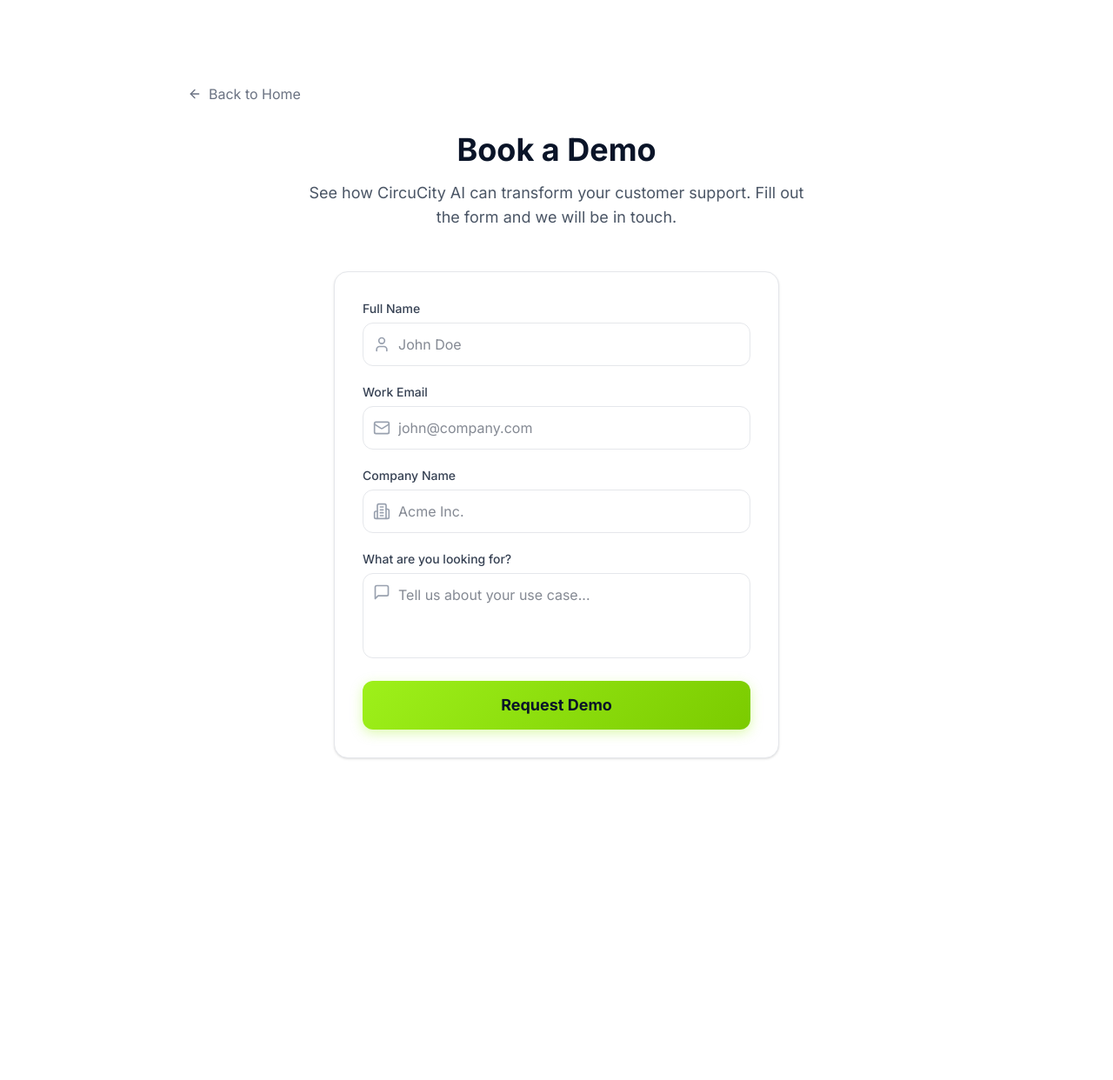
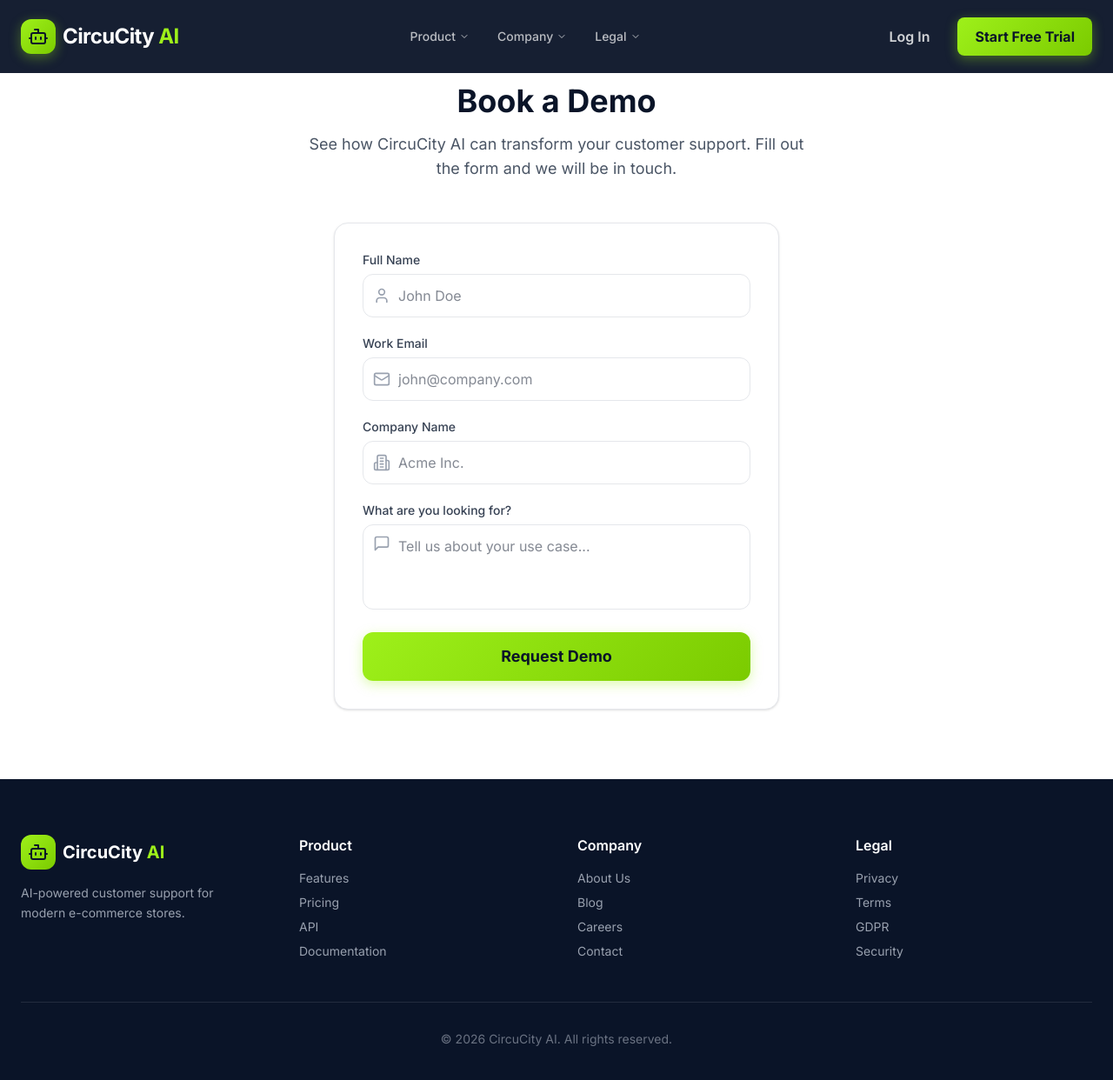
Before and after one commit to Circu-City/circuitcity-ai, a Next.js app: page /book-demo in a window 1280 px wide. Shown: the top 1242 px of the page at 87% size. Before the commit the page ends 968 px from the top, so only its background shows below. Built offline with nearby package versions, Linux system fonts and the light colour scheme.

Commit message:
Fix links, single-line buttons, styled book-demo with header/footer

```diff
--- a/src/app/book-demo/page.tsx
+++ b/src/app/book-demo/page.tsx
@@ -1,20 +1,114 @@
 "use client";
 
-import { useState } from "react";
+import { useState, useEffect } from "react";
 import { useRouter } from "next/navigation";
-import { ArrowLeft, Calendar, Mail, User, Building2, MessageSquare } from "lucide-react";
+import { Menu, X, ArrowLeft, Calendar, Mail, User, Building2, MessageSquare, Bot, ChevronDown } from "lucide-react";
+
+function NavDropdown({ label, items, scrolled }: { label: string; items: string[]; scrolled: boolean }) {
+  const router = useRouter();
+  const getHref = (item: string) => {
+    const slug = item.toLowerCase().replace(/\s+/g, "-");
+    return `/${slug === "api" ? "api-docs" : slug}`;
+  };
+  return (
+    <div className="group relative cursor-pointer">
+      <span className={`text-sm font-medium transition-colors flex items-center gap-1 ${scrolled ? "text-gray-600 group-hover:text-dark-navy" : "text-white/70 group-hover:text-white"}`}>
+        {label} <ChevronDown className="w-3 h-3" />
+      </span>
+      <div className="absolute top-full left-0 pt-2 opacity-0 group-hover:opacity-100 pointer-events-none group-hover:pointer-events-auto transition-all translate-y-2 group-hover:translate-y-0">
+        <div className="bg-white shadow-xl rounded-2xl p-3 w-48 border border-gray-100">
+          {items.map((item) => (
+            <button key={item} onClick={() => router.push(getHref(item))} className="block w-full text-left px-3 py-2 rounded-lg text-sm text-gray-700 hover:bg-gray-50 hover:text-dark-navy transition-colors">
+              {item}
+            </button>
+          ))}
+        </div>
+      </div>
+    </div>
+  );
+}
+
+function Header() {
+  const [scrolled, setScrolled] = useState(false);
+  const [mobileOpen, setMobileOpen] = useState(false);
+  const router = useRouter();
+
+  useEffect(() => {
+    const onScroll = () => setScrolled(window.scrollY > 20);
+    window.addEventListener("scroll", onScroll);
+    return () => window.removeEventListener("scroll", onScroll);
+  }, []);
+
+  return (
+    <nav className={`fixed top-0 w-full z-50 transition-all duration-300 ${scrolled ? "py-3 bg-white/95 backdrop-blur-md shadow-sm" : "py-5 bg-dark-navy/95 backdrop-blur-md"}`}>
+      <div className="max-w-7xl mx-auto px-6 flex items-center justify-between">
+        <div className="flex items-center gap-2 cursor-pointer" onClick={() => router.push("/")}>
+          <div className="w-10 h-10 bg-lemon-gradient rounded-xl flex items-center justify-center shadow-lemon">
+            <Bot className="text-dark-navy w-6 h-6" />
+          </div>
+          <span className={`text-2xl font-bold tracking-tight ${scrolled ? "text-dark-navy" : "text-white"}`}>
+            CircuCity<span className="text-lemon-green"> AI</span>
+          </span>
+        </div>
+        <div className="hidden md:flex items-center gap-8">
+          <NavDropdown label="Product" items={["Features", "Pricing", "Documentation", "API"]} scrolled={scrolled} />
+          <NavDropdown label="Company" items={["About Us", "Blog", "Careers", "Contact"]} scrolled={scrolled} />
+          <NavDropdown label="Legal" items={["Privacy", "Terms", "GDPR", "Security"]} scrolled={scrolled} />
+        </div>
+        <div className="hidden md:flex items-center gap-3">
+          <button onClick={() => router.push("/login")} className={`px-5 py-2.5 rounded-lg font-semibold transition-colors ${scrolled ? "text-dark-navy hover:bg-gray-100" : "text-white/80 hover:text-white hover:bg-white/10"}`}>Log In</button>
+          <button onClick={() => router.push("/signup")} className="px-5 py-2.5 rounded-lg font-bold bg-lemon-gradient text-dark-navy hover:opacity-90 shadow-lemon transition-all">Start Free Trial</button>
+        </div>
+        <button className="md:hidden" onClick={() => setMobileOpen(!mobileOpen)}>
+          {mobileOpen ? <X className="w-6 h-6 text-white" /> : <Menu className="w-6 h-6 text-white" />}
+        </button>
+      </div>
+    </nav>
+  );
+}
+
+function Footer() {
+  return (
+    <footer className="bg-dark-navy text-gray-400 py-16 px-6">
+      <div className="max-w-7xl mx-auto grid md:grid-cols-4 gap-12">
+        <div>
+          <div className="flex items-center gap-2 mb-4">
+            <div className="w-10 h-10 bg-lemon-gradient rounded-xl flex items-center justify-center">
+              <Bot className="text-dark-navy w-6 h-6" />
+            </div>
+            <span className="text-xl font-bold text-white">CircuCity<span className="text-lemon-green"> AI</span></span>
+          </div>
+          <p className="text-sm leading-relaxed">AI-powered customer support for modern e-commerce stores.</p>
+        </div>
+        {["Product", "Company", "Legal"].map((title) => (
+          <div key={title}>
+            <h4 className="text-white font-semibold mb-4">{title}</h4>
+            <ul className="space-y-2 text-sm">
+              {(title === "Product" ? ["Features", "Pricing", "API", "Documentation"] : title === "Company" ? ["About Us", "Blog", "Careers", "Contact"] : ["Privacy", "Terms", "GDPR", "Security"]).map((link) => {
+                const slug = link.toLowerCase().replace(/\s+/g, "-");
+                const href = `/${slug === "api" ? "api-docs" : slug}`;
+                return <li key={link}><a href={href} className="hover:text-white transition-colors">{link}</a></li>;
+              })}
+            </ul>
+          </div>
+        ))}
+      </div>
+      <div className="max-w-7xl mx-auto mt-12 pt-8 border-t border-white/10 text-center text-sm text-gray-500">
+        &copy; {new Date().getFullYear()} CircuCity AI. All rights reserved.
+      </div>
+    </footer>
+  );
+}
 
 export default function BookDemoPage() {
   const router = useRouter();
   const [submitted, setSubmitted] = useState(false);
 
   return (
-    <div className="min-h-screen bg-white">
-      <div className="max-w-4xl mx-auto px-6 py-24">
-        <button onClick={() => router.push("/")} className="flex items-center gap-2 text-gray-500 hover:text-dark-navy mb-8 transition-colors">
-          <ArrowLeft className="w-4 h-4" /> Back to Home
-        </button>
-
+    <div className="min-h-screen bg-white flex flex-col">
+      <Header />
+      <main className="flex-1 pt-24 pb-20">
+        <div className="max-w-4xl mx-auto px-6">
           {submitted ? (
             <div className="text-center py-20">
               <div className="w-20 h-20 bg-lemon-gradient rounded-2xl flex items-center justify-center mx-auto mb-6 shadow-lemon">
@@ -22,9 +116,7 @@
               </div>
               <h1 className="text-3xl font-bold text-dark-navy mb-4">Demo Request Submitted!</h1>
               <p className="text-gray-600 text-lg mb-8 max-w-md mx-auto">Our team will reach out within 24 hours to schedule your personalized demo.</p>
-            <button onClick={() => router.push("/")} className="bg-dark-navy text-white px-8 py-3 rounded-xl font-medium hover:bg-dark-navy/90 transition-colors">
-              Return to Home
-            </button>
+              <button onClick={() => router.push("/")} className="bg-dark-navy text-white px-8 py-3 rounded-xl font-medium hover:bg-dark-navy/90 transition-colors">Return to Home</button>
             </div>
           ) : (
             <>
@@ -32,45 +124,20 @@
                 <h1 className="text-4xl font-bold text-dark-navy mb-4">Book a Demo</h1>
                 <p className="text-gray-600 text-lg max-w-xl mx-auto">See how CircuCity AI can transform your customer support. Fill out the form and we will be in touch.</p>
               </div>
-
               <div className="max-w-lg mx-auto bg-white rounded-2xl border border-gray-200 p-8 shadow-sm">
                 <form onSubmit={(e) => { e.preventDefault(); setSubmitted(true); }} className="space-y-5">
-                <div>
-                  <label className="block text-sm font-medium text-gray-700 mb-1.5">Full Name</label>
-                  <div className="relative">
-                    <User className="absolute left-3 top-1/2 -translate-y-1/2 w-5 h-5 text-gray-400" />
-                    <input type="text" required className="w-full pl-10 pr-4 py-3 rounded-xl border border-gray-200 focus:border-lemon-green focus:ring-2 focus:ring-lemon-green/20 outline-none transition-all" placeholder="John Doe" />
-                  </div>
-                </div>
-                <div>
-                  <label className="block text-sm font-medium text-gray-700 mb-1.5">Work Email</label>
-                  <div className="relative">
-                    <Mail className="absolute left-3 top-1/2 -translate-y-1/2 w-5 h-5 text-gray-400" />
-                    <input type="email" required className="w-full pl-10 pr-4 py-3 rounded-xl border border-gray-200 focus:border-lemon-green focus:ring-2 focus:ring-lemon-green/20 outline-none transition-all" placeholder="john@company.com" />
-                  </div>
-                </div>
-                <div>
-                  <label className="block text-sm font-medium text-gray-700 mb-1.5">Company Name</label>
-                  <div className="relative">
-                    <Building2 className="absolute left-3 top-1/2 -translate-y-1/2 w-5 h-5 text-gray-400" />
-                    <input type="text" required className="w-full pl-10 pr-4 py-3 rounded-xl border border-gray-200 focus:border-lemon-green focus:ring-2 focus:ring-lemon-green/20 outline-none transition-all" placeholder="Acme Inc." />
-                  </div>
-                </div>
-                <div>
-                  <label className="block text-sm font-medium text-gray-700 mb-1.5">What are you looking for?</label>
-                  <div className="relative">
-                    <MessageSquare className="absolute left-3 top-3 w-5 h-5 text-gray-400" />
-                    <textarea rows={3} className="w-full pl-10 pr-4 py-3 rounded-xl border border-gray-200 focus:border-lemon-green focus:ring-2 focus:ring-lemon-green/20 outline-none transition-all resize-none" placeholder="Tell us about your use case..." />
-                  </div>
-                </div>
-                <button type="submit" className="w-full py-3.5 rounded-xl font-bold bg-lemon-gradient text-dark-navy hover:opacity-90 shadow-lemon transition-all text-lg">
-                  Request Demo
-                </button>
+                  <div><label className="block text-sm font-medium text-gray-700 mb-1.5">Full Name</label><div className="relative"><User className="absolute left-3 top-1/2 -translate-y-1/2 w-5 h-5 text-gray-400" /><input type="text" required className="w-full pl-10 pr-4 py-3 rounded-xl border border-gray-200 focus:border-lemon-green focus:ring-2 focus:ring-lemon-green/20 outline-none transition-all" placeholder="John Doe" /></div></div>
+                  <div><label className="block text-sm font-medium text-gray-700 mb-1.5">Work Email</label><div className="relative"><Mail className="absolute left-3 top-1/2 -translate-y-1/2 w-5 h-5 text-gray-400" /><input type="email" required className="w-full pl-10 pr-4 py-3 rounded-xl border border-gray-200 focus:border-lemon-green focus:ring-2 focus:ring-lemon-green/20 outline-none transition-all" placeholder="john@company.com" /></div></div>
+                  <div><label className="block text-sm font-medium text-gray-700 mb-1.5">Company Name</label><div className="relative"><Building2 className="absolute left-3 top-1/2 -translate-y-1/2 w-5 h-5 text-gray-400" /><input type="text" required className="w-full pl-10 pr-4 py-3 rounded-xl border border-gray-200 focus:border-lemon-green focus:ring-2 focus:ring-lemon-green/20 outline-none transition-all" placeholder="Acme Inc." /></div></div>
+                  <div><label className="block text-sm font-medium text-gray-700 mb-1.5">What are you looking for?</label><div className="relative"><MessageSquare className="absolute left-3 top-3 w-5 h-5 text-gray-400" /><textarea rows={3} className="w-full pl-10 pr-4 py-3 rounded-xl border border-gray-200 focus:border-lemon-green focus:ring-2 focus:ring-lemon-green/20 outline-none transition-all resize-none" placeholder="Tell us about your use case..." /></div></div>
+                  <button type="submit" className="w-full py-3.5 rounded-xl font-bold bg-lemon-gradient text-dark-navy hover:opacity-90 shadow-lemon transition-all text-lg">Request Demo</button>
                 </form>
               </div>
             </>
           )}
         </div>
+      </main>
+      <Footer />
     </div>
   );
 }
--- a/src/app/page.tsx
+++ b/src/app/page.tsx
@@ -75,6 +75,11 @@
 }
 
 function NavDropdown({ label, items, scrolled }: { label: string; items: string[]; scrolled: boolean }) {
+  const router = useRouter();
+  const getHref = (item: string) => {
+    const slug = item.toLowerCase().replace(/\s+/g, "-");
+    return `/${slug === "api" ? "api-docs" : slug}`;
+  };
   return (
     <div className="group relative cursor-pointer">
       <span className={`text-sm font-medium transition-colors flex items-center gap-1 ${scrolled ? "text-gray-600 group-hover:text-dark-navy" : "text-white/70 group-hover:text-white"}`}>
@@ -83,9 +88,9 @@
       <div className="absolute top-full left-0 pt-2 opacity-0 group-hover:opacity-100 pointer-events-none group-hover:pointer-events-auto transition-all translate-y-2 group-hover:translate-y-0">
         <div className="bg-white shadow-xl rounded-2xl p-3 w-48 border border-gray-100">
           {items.map((item) => (
-            <a key={item} href="#" className="block px-3 py-2 rounded-lg text-sm text-gray-700 hover:bg-gray-50 hover:text-dark-navy transition-colors">
+            <button key={item} onClick={() => router.push(getHref(item))} className="block w-full text-left px-3 py-2 rounded-lg text-sm text-gray-700 hover:bg-gray-50 hover:text-dark-navy transition-colors">
               {item}
-            </a>
+            </button>
           ))}
         </div>
       </div>
@@ -114,11 +119,11 @@
             <p className="text-lg text-gray-400 mb-10 max-w-xl mx-auto lg:mx-0 leading-relaxed">
               The ultimate AI support agent for custom online stores. Personalized, 24/7, and trained on your product data in under 15 minutes.
             </p>
-            <div className="flex flex-col sm:flex-row items-center justify-center lg:justify-start gap-4">
-              <button onClick={() => router.push("/signup")} className="bg-lemon-gradient text-dark-navy font-bold px-8 py-4 rounded-xl text-lg hover:scale-105 transition-transform shadow-lemon flex items-center gap-2">
+            <div className="flex flex-wrap items-center justify-center lg:justify-start gap-4">
+              <button onClick={() => router.push("/signup")} className="bg-lemon-gradient text-dark-navy font-bold px-8 py-4 rounded-xl text-lg hover:scale-105 transition-transform shadow-lemon flex items-center gap-2 whitespace-nowrap">
                 Start 14-Day Free Trial <ArrowRight className="w-5 h-5" />
               </button>
-              <button onClick={() => router.push("/signup")} className="border-2 border-white/20 text-white px-8 py-4 rounded-xl text-lg font-medium hover:bg-white/10 backdrop-blur-sm transition-all">
+              <button onClick={() => router.push("/signup")} className="border-2 border-white/20 text-white px-8 py-4 rounded-xl text-lg font-medium hover:bg-white/10 backdrop-blur-sm transition-all whitespace-nowrap">
                 Add Free AI Chatbot Now
               </button>
             </div>
@@ -297,11 +302,11 @@
           <p className="text-gray-400 text-lg mb-12 max-w-2xl mx-auto">
             Join 2,000+ stores increasing their conversion rates by an average of 24% using CircuCity AI.
           </p>
-          <div className="flex flex-col sm:flex-row items-center justify-center gap-4">
-            <button onClick={() => router.push("/signup")} className="bg-lemon-gradient text-dark-navy font-bold px-10 py-5 rounded-xl text-xl hover:scale-105 transition-transform shadow-lemon flex items-center gap-2">
+          <div className="flex flex-wrap items-center justify-center gap-4">
+            <button onClick={() => router.push("/signup")} className="bg-lemon-gradient text-dark-navy font-bold px-10 py-5 rounded-xl text-xl hover:scale-105 transition-transform shadow-lemon flex items-center gap-2 whitespace-nowrap">
               Start Free Trial Now <ArrowRight className="w-6 h-6" />
             </button>
-            <button onClick={() => router.push("/book-demo")} className="border-2 border-white/20 text-white px-10 py-5 rounded-xl text-xl font-medium hover:bg-white/10 backdrop-blur-sm transition-all">
+            <button onClick={() => router.push("/book-demo")} className="border-2 border-white/20 text-white px-10 py-5 rounded-xl text-xl font-medium hover:bg-white/10 backdrop-blur-sm transition-all whitespace-nowrap">
               Book a Demo
             </button>
           </div>
@@ -327,15 +332,19 @@
         </div>
         {[
           { title: "Product", links: ["Features", "Pricing", "API", "Documentation"] },
-          { title: "Company", links: ["About", "Blog", "Careers", "Contact"] },
+          { title: "Company", links: ["About Us", "Blog", "Careers", "Contact"] },
           { title: "Legal", links: ["Privacy", "Terms", "GDPR", "Security"] },
         ].map((col) => (
           <div key={col.title}>
             <h4 className="text-white font-semibold mb-4">{col.title}</h4>
             <ul className="space-y-2 text-sm">
-              {col.links.map((link) => (
-                <li key={link}><a href="#" className="hover:text-white transition-colors">{link}</a></li>
-              ))}
+              {col.links.map((link) => {
+                const slug = link.toLowerCase().replace(/\s+/g, "-");
+                const href = `/${slug === "api" ? "api-docs" : slug}`;
+                return (
+                  <li key={link}><a href={href} className="hover:text-white transition-colors">{link}</a></li>
+                );
+              })}
             </ul>
           </div>
         ))}
```
Lines whose indentation alone changed are shown as unchanged.
